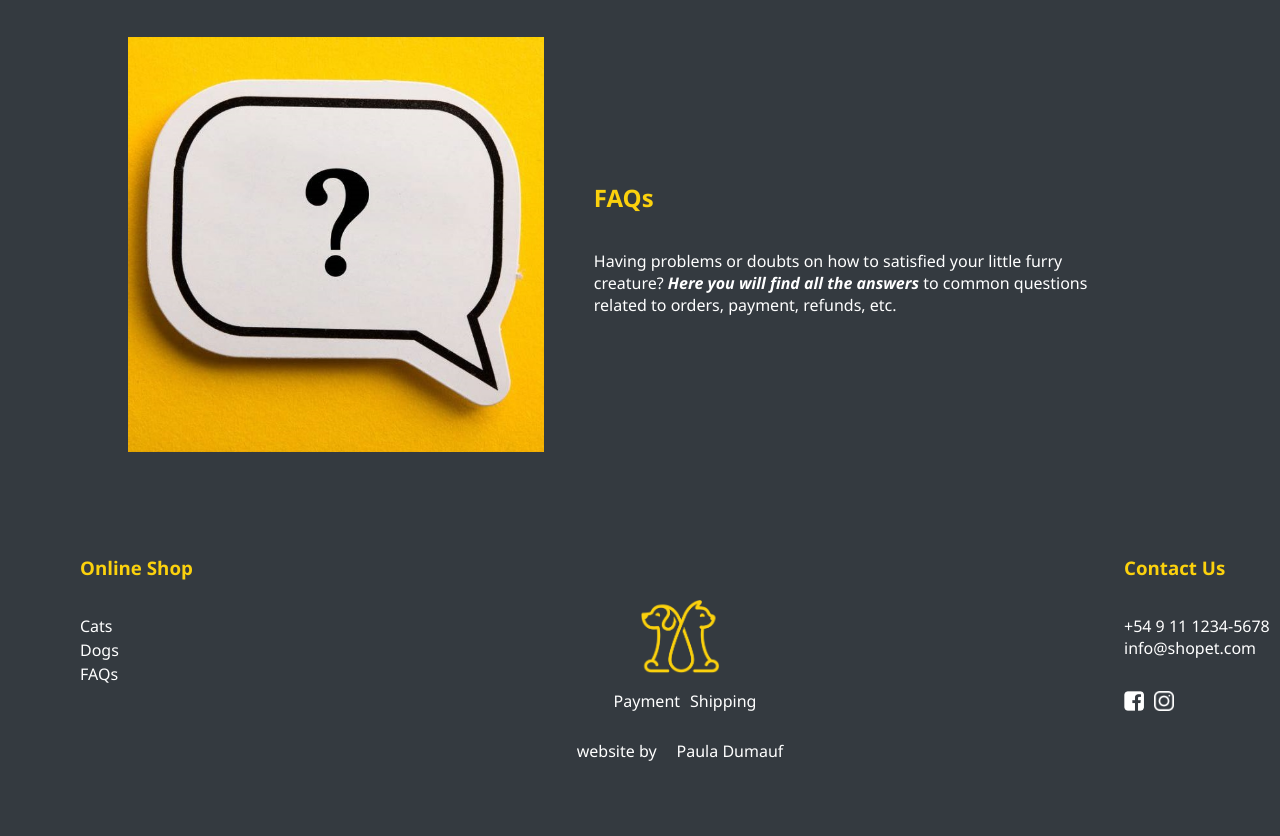
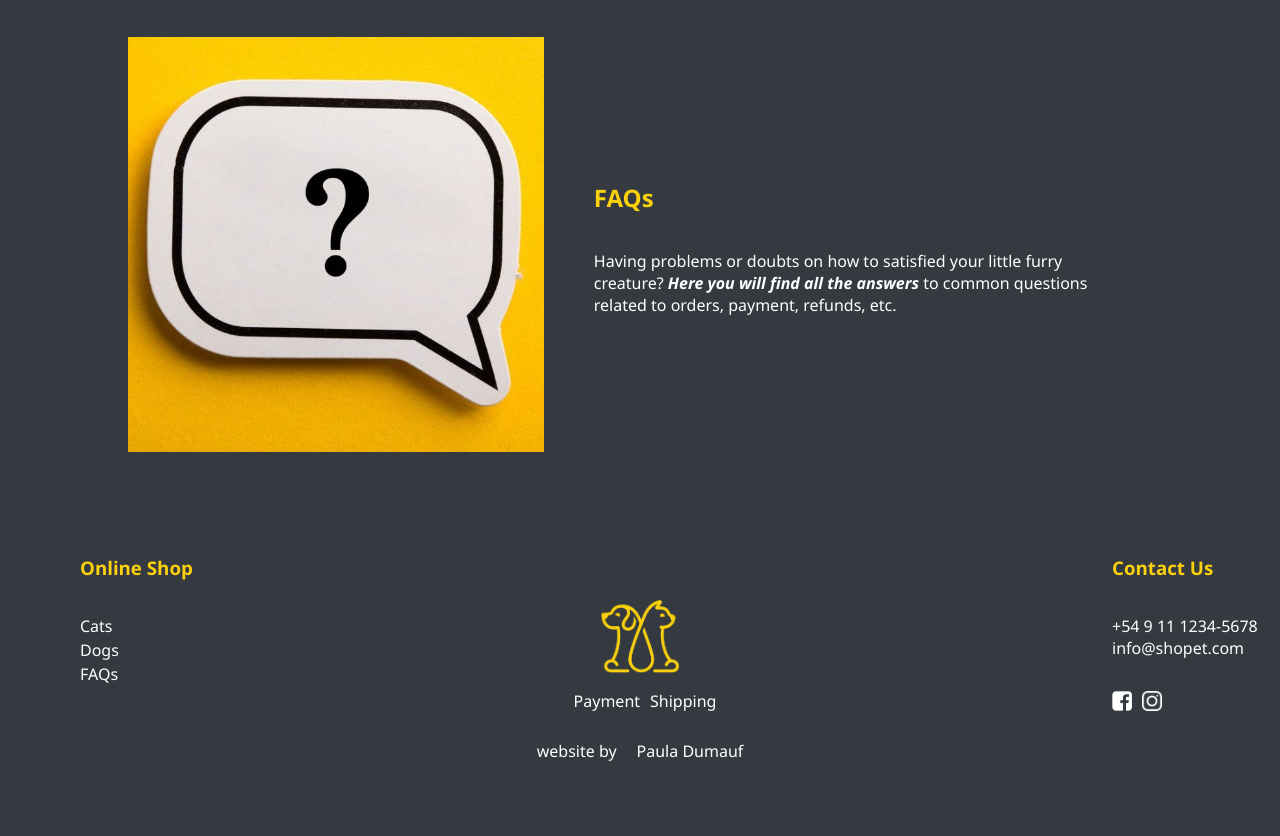
Before and after one commit to pdumrauf/shopet, a website: page index.html in a window 1280 px wide. Shown: the part 1635-2471 px from the top of the page. Drawn offline with Linux system fonts and the light colour scheme.

Commit message:
fixed padding footer

```diff
--- a/scss/style.scss
+++ b/scss/style.scss
@@ -288,7 +288,6 @@ ul.listNav li {
     display: flex;
     flex-direction: column;
     width: 70%;
-    padding-left: 80px;
     justify-content: center;
     align-items: center;
     font-family: 'Segoe UI';
```
Also changed, not shown: css/style.css.
